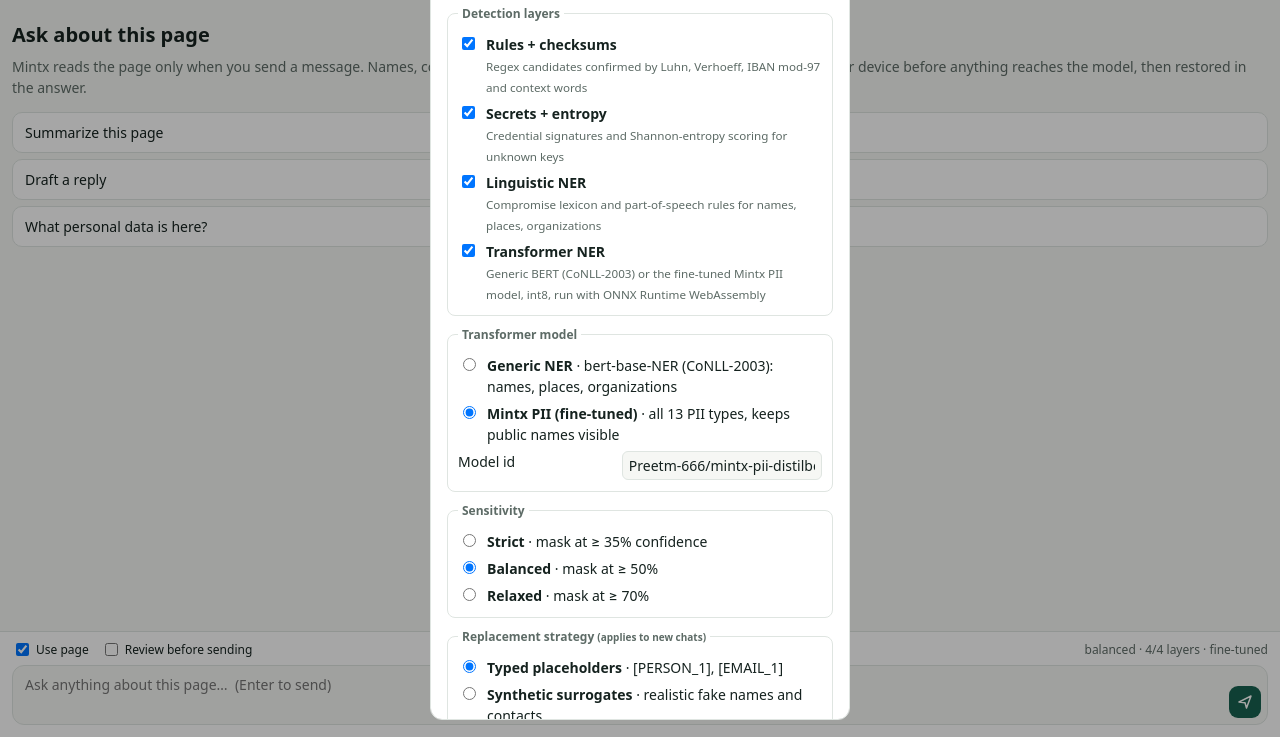
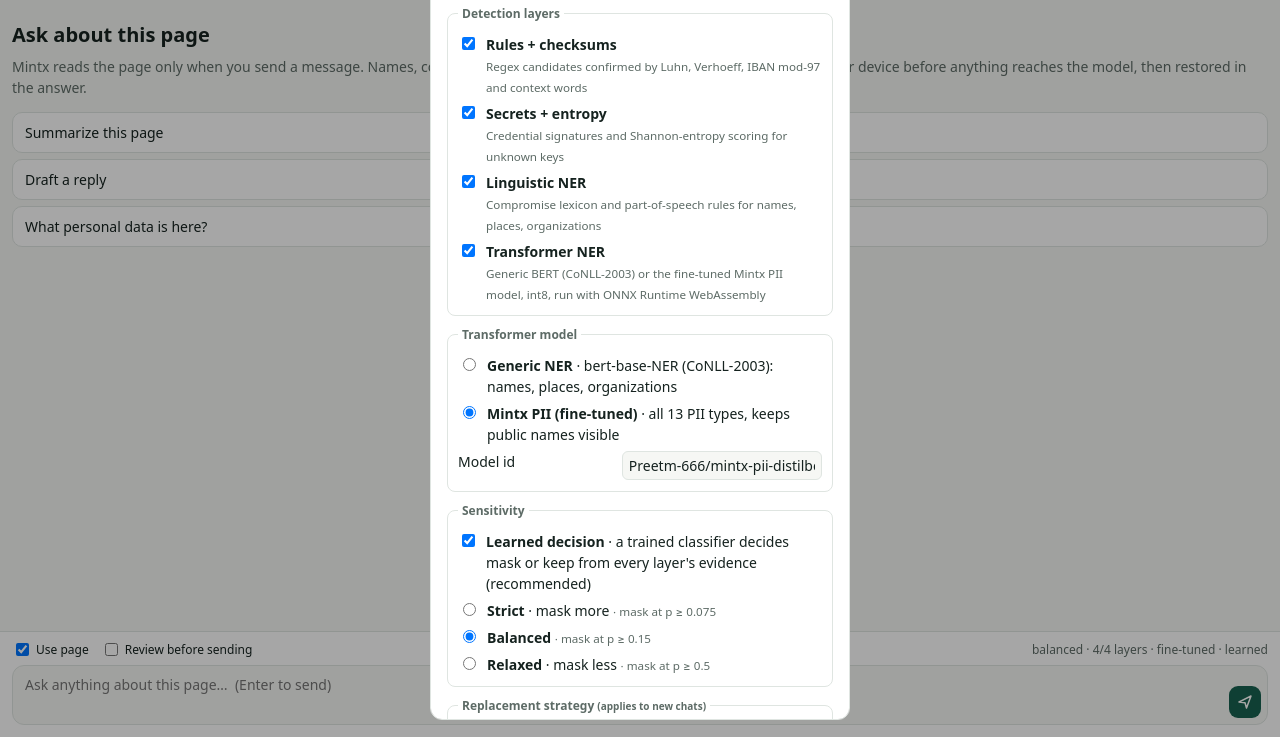
Before and after one commit to preetz-6/Mintx-, a browser extension: page assistant/panel.html in a window 1280 px wide. Both pictures are taken after a click on the button 1253 px from the left and 25 px from the top of the page. Shown: the part 63-800 px from the top of the page. Drawn offline with Linux system fonts and the light colour scheme; no server answers.

Commit message:
Panel: learned-decision setting with calibrated cut-offs
Settings gain a "Learned decision" switch (on by default). When on, the
analysis uses the trained classifier and the Strict / Balanced / Relaxed
levels map to its validated cut-offs (0.075 / 0.15 / 0.5); when off, the
original fused-confidence thresholds apply. The settings dialog shows the
active cut-off for each level, and the status line notes "learned".

Co-Authored-By: Claude Opus 5.5 <noreply@anthropic.com>

```diff
--- a/assistant/panel.html
+++ b/assistant/panel.html
@@ -55,9 +55,10 @@
     </fieldset>
     <fieldset>
       <legend>Sensitivity</legend>
-      <label class="row"><input type="radio" name="policy" value="strict"> <span><b>Strict</b> · mask at ≥ 35% confidence</span></label>
-      <label class="row"><input type="radio" name="policy" value="balanced"> <span><b>Balanced</b> · mask at ≥ 50%</span></label>
-      <label class="row"><input type="radio" name="policy" value="relaxed"> <span><b>Relaxed</b> · mask at ≥ 70%</span></label>
+      <label class="row"><input type="checkbox" id="learned"> <span><b>Learned decision</b> · a trained classifier decides mask or keep from every layer's evidence (recommended)</span></label>
+      <label class="row"><input type="radio" name="policy" value="strict"> <span><b>Strict</b> · mask more <small class="cut" data-policy="strict"></small></span></label>
+      <label class="row"><input type="radio" name="policy" value="balanced"> <span><b>Balanced</b> <small class="cut" data-policy="balanced"></small></span></label>
+      <label class="row"><input type="radio" name="policy" value="relaxed"> <span><b>Relaxed</b> · mask less <small class="cut" data-policy="relaxed"></small></span></label>
     </fieldset>
     <fieldset>
       <legend>Replacement strategy <small>(applies to new chats)</small></legend>
--- a/assistant/panel.js
+++ b/assistant/panel.js
@@ -4,6 +4,7 @@ import { analyze, LAYERS, POLICIES, normalize } from "./pii/engine.js";
 import { Vault } from "./pii/vault.js";
 import { detectNeural } from "./pii/neural.js";
 import { NER_MODELS } from "./pii/neural-core.js";
+import { CLASSIFIER } from "./pii/classifier-model.js";
 import { renderMarkdown } from "./markdown.js";
 
 const $ = id => document.getElementById(id);
@@ -18,7 +19,7 @@ const h = (tag, attrs = {}, ...kids) => {
 };
 
 const SEP = "\n␞\n";   // separates question / title / page so one analysis pass covers all three
-const DEFAULTS = { policy: "balanced", strategy: "tag", nerChoice: "custom", nerModelId: NER_MODELS.mintx.id,
+const DEFAULTS = { policy: "balanced", strategy: "tag", nerChoice: "custom", nerModelId: NER_MODELS.mintx.id, learned: true,
   layers: { rules: true, secrets: true, nlp: true, neural: true },
   maxChars: 8000, server: "http://127.0.0.1:8765" };
 const STEPS = [["extract", "Read page"], ...LAYERS.map(l => [l.id, l.name]), ["fusion", "Ensemble fusion"],
@@ -67,12 +68,20 @@ async function checkServer() {
   }
 }
 
+// Decision cut-off: the classifier's own calibrated thresholds (chosen on validation data),
+// or the fixed fused-confidence thresholds when the learned decision is switched off.
+const cutoff = (learned = settings.learned) => learned ? CLASSIFIER.policies[settings.policy] : POLICIES[settings.policy];
+function showCuts() {
+  const learned = $("learned").checked;
+  for (const el of document.querySelectorAll(".cut"))
+    el.textContent = `· mask at ${learned ? "p" : "confidence"} ≥ ${(learned ? CLASSIFIER.policies : POLICIES)[el.dataset.policy]}`;
+}
 const save = () => chrome.storage.session.set({ convo: { ...convo, vault: vault.toJSON() } });
 const scrollDown = () => $("log").scrollTo({ top: $("log").scrollHeight });
 function updatePolicyLabel() {
   const on = LAYERS.filter(l => settings.layers[l.id]).length;
   SOURCE_LABEL.neural = customModel() ? "mintx-ner" : "bert";
-  $("policyLabel").textContent = `${settings.policy} · ${on}/${LAYERS.length} layers${customModel() && settings.layers.neural ? " · fine-tuned" : ""}`;
+  $("policyLabel").textContent = `${settings.policy} · ${on}/${LAYERS.length} layers${customModel() && settings.layers.neural ? " · fine-tuned" : ""}${settings.learned ? " · learned" : ""}`;
 }
 
 // --- Page access ---------------------------------------------------------------------
@@ -240,7 +249,7 @@ async function ask(question) {
     const combined = [question, page?.title || "", page ? contextOf(page) : ""].join(SEP);
     const neural = settings.layers.neural ? text => detectNeural(text, p => card.step("neural", "running", `downloading model ${Math.round(p)}%`), nerModel()) : null;
     const result = await analyze(combined, {
-      layers: settings.layers, threshold: POLICIES[settings.policy], neural,
+      layers: settings.layers, threshold: cutoff(), neural, classifier: settings.learned ? CLASSIFIER : null,
       onLayer: (id, state, info) => card.step(id, state, state === "done" ? `${info} candidate${info === 1 ? "" : "s"}` : state === "error" ? "unavailable" : ""),
     });
     for (const [id, msg] of Object.entries(result.errors)) card.note(`${LAYERS.find(l => l.id === id).name} unavailable: ${msg}`, "warn");
@@ -356,6 +365,8 @@ $("openSettings").onclick = () => {
     h("input", { type: "checkbox", name: "layer", value: l.id, checked: settings.layers[l.id] }),
     h("span", {}, h("b", {}, l.name), h("br"), h("small", {}, l.detail)))));
   for (const r of document.querySelectorAll("input[name=policy]")) r.checked = r.value === settings.policy;
+  $("learned").checked = settings.learned; showCuts();
+  $("learned").onchange = showCuts;
   for (const r of document.querySelectorAll("input[name=strategy]")) r.checked = r.value === settings.strategy;
   for (const r of document.querySelectorAll("input[name=nerChoice]")) r.checked = r.value === settings.nerChoice;
   $("nerModelId").value = settings.nerModelId;
@@ -365,6 +376,7 @@ $("openSettings").onclick = () => {
 $("settings").onclose = async () => {
   for (const c of document.querySelectorAll("input[name=layer]")) settings.layers[c.value] = c.checked;
   settings.policy = document.querySelector("input[name=policy]:checked")?.value || "balanced";
+  settings.learned = $("learned").checked;
   settings.strategy = document.querySelector("input[name=strategy]:checked")?.value || "tag";
   settings.nerChoice = document.querySelector("input[name=nerChoice]:checked")?.value || "generic";
   settings.nerModelId = $("nerModelId").value.trim();
```
